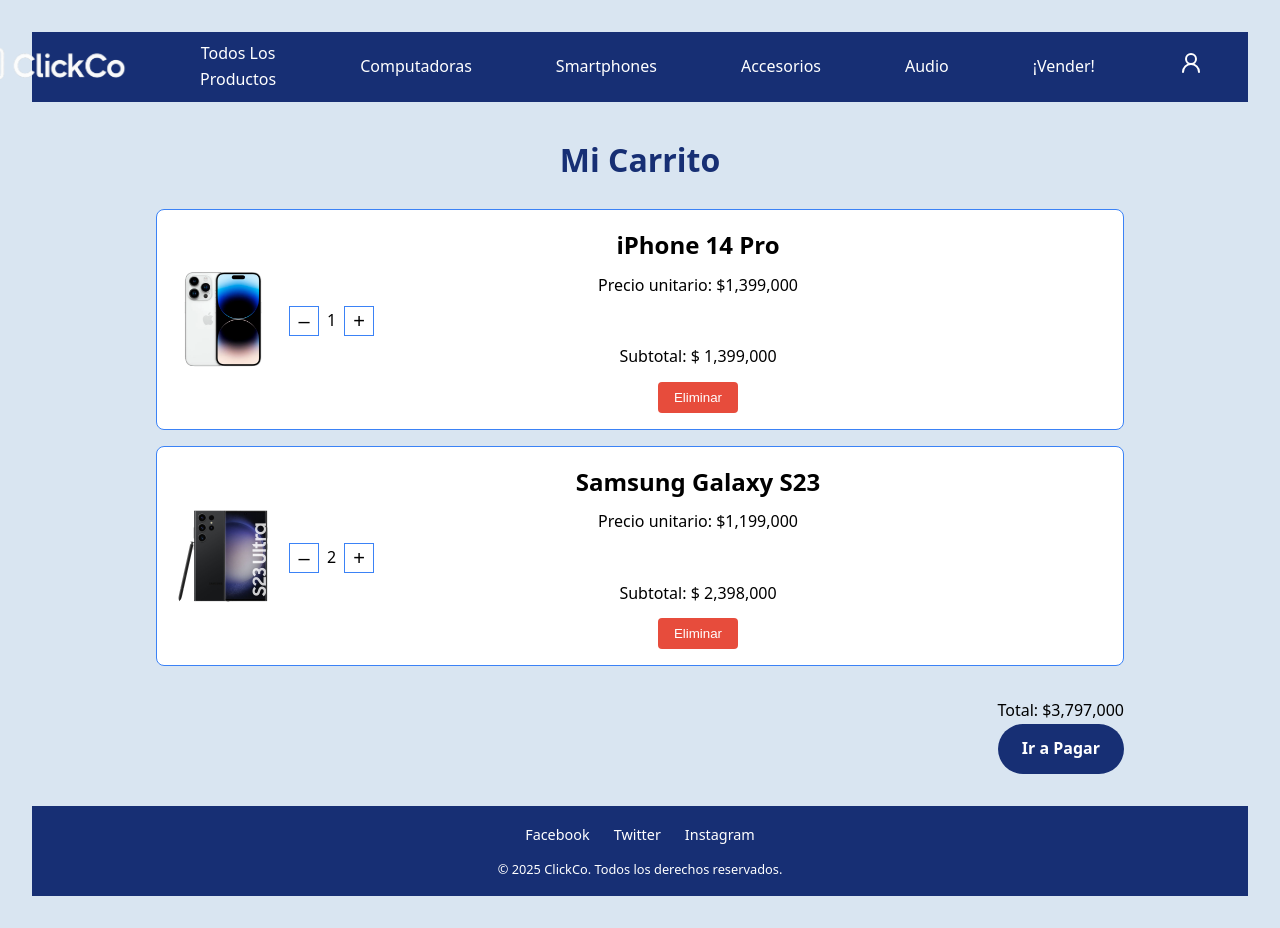
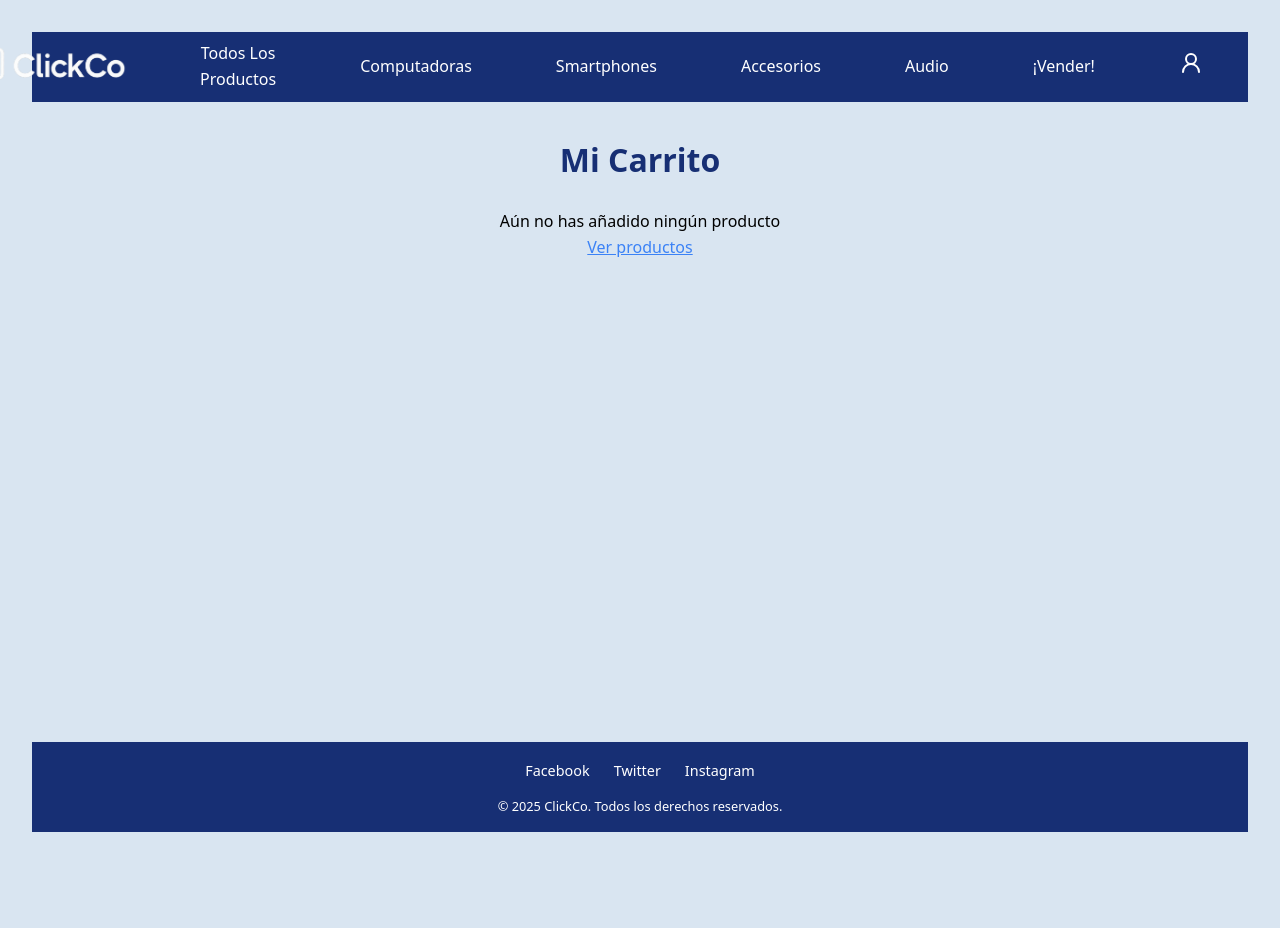
Before and after one commit to vfernandez4/ecommerce_api, a React (Vite) app: page /carrito in a window 1280 px wide. Shown: the top 928 px of the page. After the commit the page ends 864 px from the top, so only its background shows below. Built offline with nearby package versions, Linux system fonts and the light colour scheme.

Commit message:
Agregar productos al carrito

```diff
--- a/src/modules/carrito/Carrito.jsx
+++ b/src/modules/carrito/Carrito.jsx
@@ -3,22 +3,11 @@
 import styles from "./carrito.module.css";
 
 export default function Carrito() {
-	const [cartItems, setCartItems] = useState([
-		{
-			id: 1,
-			nombre: "iPhone 14 Pro",
-			precio: 1399000,
-			imagen: "/assets/images/iphone14pro.jpg",
-			cantidad: 1,
-		},
-		{
-			id: 2,
-			nombre: "Samsung Galaxy S23",
-			precio: 1199000,
-			imagen: "/assets/images/samsungGalaxyS23.jpg",
-			cantidad: 2,
-		},
-	]);
+	const [cartItems, setCartItems] = useState(() => {
+		const carritoGuardado = localStorage.getItem("carrito");
+		return carritoGuardado ? JSON.parse(carritoGuardado) : [];
+	  });
+
 
 	function cambiarCantidades(id, masOMenos) {
 		setCartItems(items =>
--- a/src/modules/productoDetalle/ProductoDetalle.jsx
+++ b/src/modules/productoDetalle/ProductoDetalle.jsx
@@ -9,6 +9,27 @@
 
   if (!producto) return <p>Producto no encontrado</p>;
 
+  const agregarAlCarrito = () => {
+    const carritoGuardado = localStorage.getItem("carrito");
+    const carrito = carritoGuardado ? JSON.parse(carritoGuardado) : [];
+
+    const productoExistente = carrito.find((item) => item.id === producto.id);
+
+    if (productoExistente) {
+      const carritoActualizado = carrito.map((item) =>
+        item.id === producto.id
+          ? { ...item, cantidad: item.cantidad + 1 }
+          : item
+      );
+      localStorage.setItem("carrito", JSON.stringify(carritoActualizado));
+    } else {
+      const nuevoProducto = { ...producto, cantidad: 1 };
+      localStorage.setItem("carrito", JSON.stringify([...carrito, nuevoProducto]));
+    }
+
+    alert("Producto agregado al carrito");
+  };
+
   return (
     <div className={styles.contenedor}>
       <div className={styles.card}>
@@ -18,7 +39,9 @@
           <p className={styles.descripcion}>{producto.descripcion}</p>
           <p className={styles.precio}>Precio: ${producto.precio}</p>
           {producto.stock > 0 ? (
-            <button className={styles.boton}>Agregar al carrito</button>
+            <button className={styles.boton} onClick={agregarAlCarrito}>
+              Agregar al carrito
+            </button>
           ) : (
             <p className={styles.sinStock}>Sin stock</p>
           )}
```
